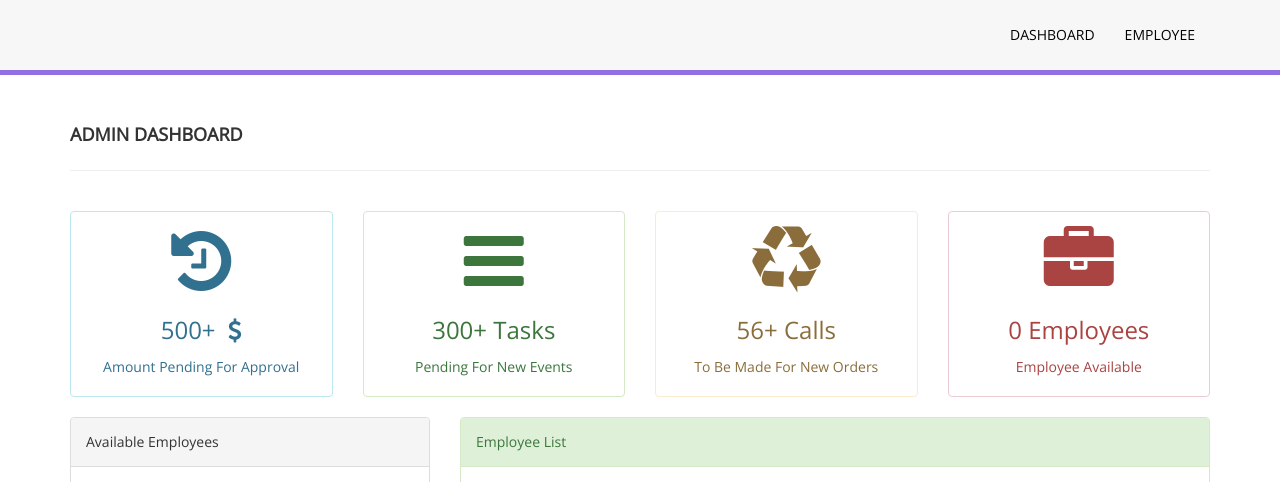
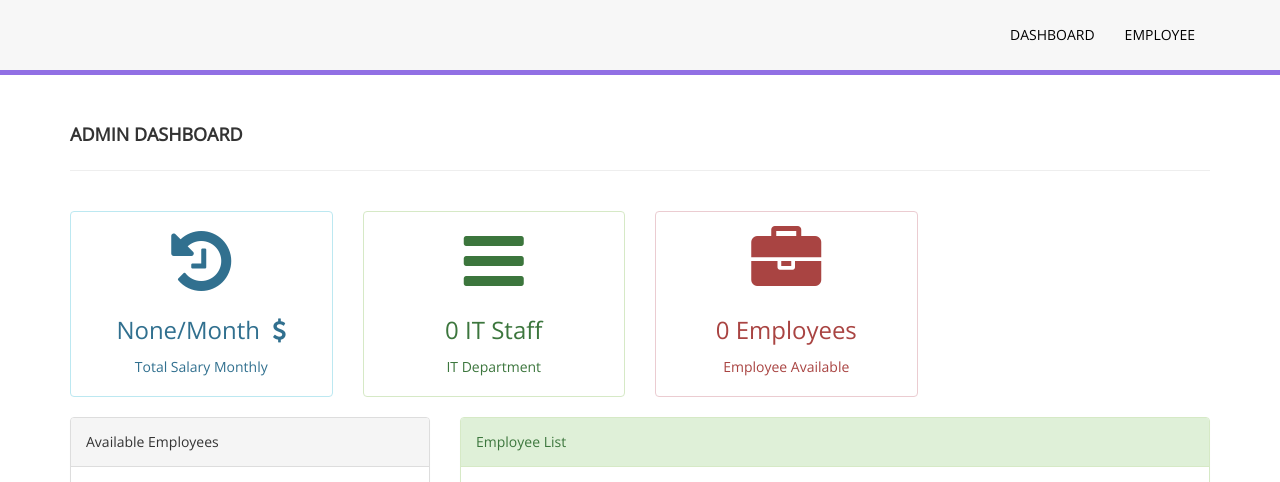
Before and after one commit to HonSiong/aws-live, a Flask app: page / in a window 1280 px wide. Shown: the part 90-572 px from the top of the page. Run offline with Flask 2, Linux system fonts and the light colour scheme; data that the repository does not hold is empty; some libraries are stand-ins or nearby versions.

Commit message:
dashboard

```diff
--- a/EmpApp.py
+++ b/EmpApp.py
@@ -38,7 +38,17 @@ def index():
         cursor = db_conn.cursor()
         cursor.execute(sqlCountEmp)
         empCount = cursor.fetchone()
-        return render_template("index.html", pics=pics, empList=empList, empCount=empCount)
+
+        sqlCountDep = "SELECT COUNT(*) FROM employee WHERE department = 'IT'"
+        cursor = db_conn.cursor()
+        cursor.execute(sqlCountDep)
+        depCount = cursor.fetchone()
+
+        sqlCountPay = "SELECT SUM(monthly_salary) FROM payroll"
+        cursor = db_conn.cursor()
+        cursor.execute(sqlCountPay)
+        payCount = cursor.fetchone()
+        return render_template("index.html", pics=pics, empList=empList, empCount=empCount, depCount=depCount, payCount=payCount)
 
 
 @app.route("/employee", methods=['GET'])
--- a/templates/index.html
+++ b/templates/index.html
@@ -68,29 +68,22 @@
                  <div class="col-md-3 col-sm-3 col-xs-6">
                       <div class="alert alert-info back-widget-set text-center">
                             <i class="fa fa-history fa-5x"></i>
-                            <h3>500+&nbsp; <i class="fa fa-dollar"></i></h3>
-                           Amount Pending For Approval
+                            <h3> {{payCount[0]}}/Month&nbsp; <i class="fa fa-dollar"></i></h3>
+                           Total Salary Monthly
                         </div>
                     </div>
               <div class="col-md-3 col-sm-3 col-xs-6">
                       <div class="alert alert-success back-widget-set text-center">
                             <i class="fa fa-bars fa-5x"></i>
-                            <h3>300+ Tasks</h3>
-                            Pending For New Events
-                        </div>
-                    </div>
-               <div class="col-md-3 col-sm-3 col-xs-6">
-                      <div class="alert alert-warning back-widget-set text-center">
-                            <i class="fa fa-recycle fa-5x"></i>
-                            <h3>56+ Calls</h3>
-                           To Be Made For New Orders
+                            <h3>{{depCount[0]}} IT Staff</h3>
+                            IT Department
                         </div>
                     </div>
                <div class="col-md-3 col-sm-3 col-xs-6">
                       <div class="alert alert-danger back-widget-set text-center">
                             <i class="fa fa-briefcase fa-5x"></i>
                             <h3>{{empCount[0]}} Employees </h3>
-                            Employee Available
+                             Employee Available
                         </div>
                     </div>
 
```
